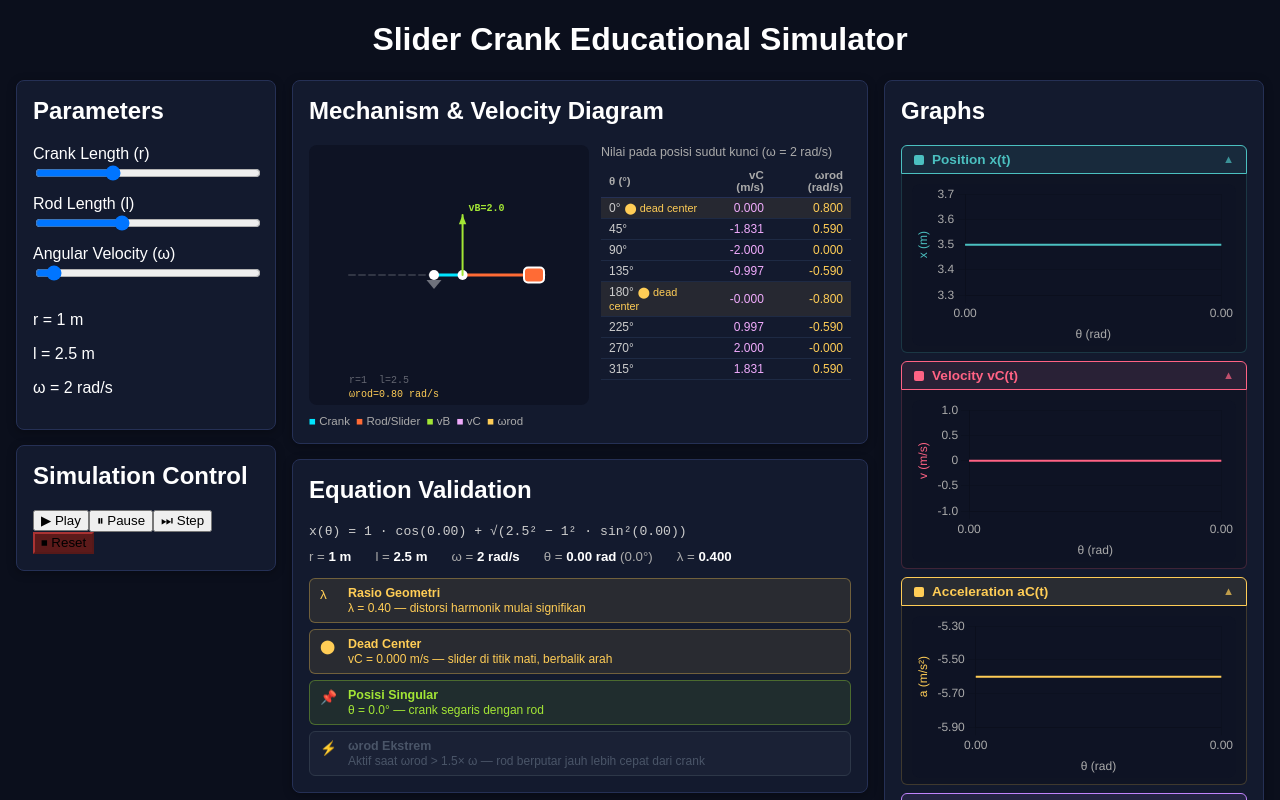
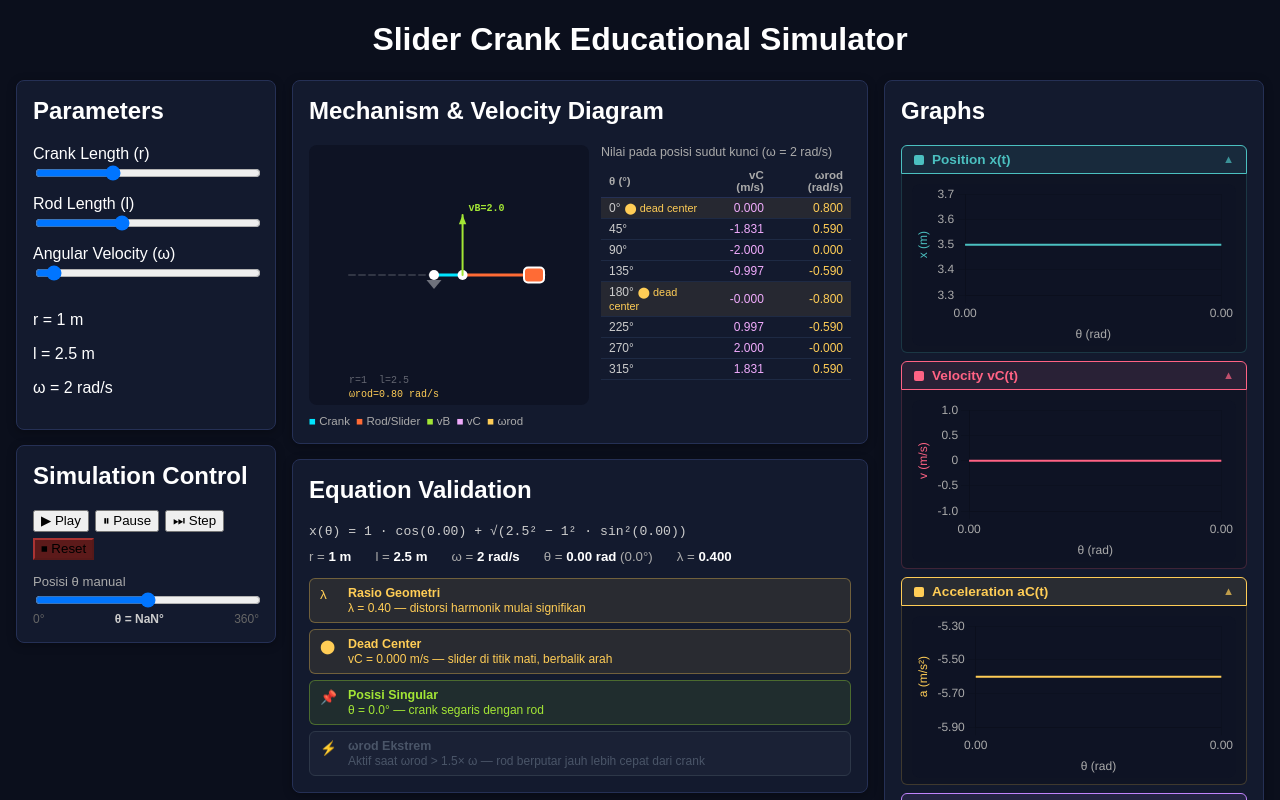
Before and after one commit to raihanrr17/Simulasi-Slider-Crank, a React (Vite) app: page / in a window 1280 px wide. Shown: the top 800 px of the page. Built offline with nearby package versions, Linux system fonts and the light colour scheme.

Commit message:
Enhance SimulationControls with theta slider
Added a slider for manual position adjustment of theta, which is only active when the simulation is paused.

```diff
--- a/src/components/SimulationControl.jsx
+++ b/src/components/SimulationControl.jsx
@@ -1,15 +1,38 @@
-export default function SimulationControls({play,pause,step,reset,isPlaying}){
+export default function SimulationControls({ play, pause, step, reset, isPlaying, theta, setTheta }) {
+  const tDeg = ((theta % (2 * Math.PI)) + 2 * Math.PI) % (2 * Math.PI) * 180 / Math.PI
 
-return(
-
+  return (
     <div className="panel">
       <h2>Simulation Control</h2>
+
+      <div style={{ display: "flex", gap: 6, flexWrap: "wrap", marginBottom: 12 }}>
         <button onClick={play}>▶ Play</button>
         <button onClick={pause}>⏸ Pause</button>
         <button onClick={step}>⏭ Step</button>
         <button onClick={reset} style={{ background: "#5c1a1a", borderColor: "#a33" }}>⏹ Reset</button>
       </div>
 
+      {/* Slider posisi — hanya aktif saat pause */}
+      <div style={{ opacity: isPlaying ? 0.35 : 1, transition: "opacity 0.2s" }}>
+        <label style={{ fontSize: "0.82rem", color: isPlaying ? "#555" : "#aaa" }}>
+          Posisi θ manual {isPlaying && <span style={{ color: "#ff6384", fontSize: "0.72rem" }}>(pause dulu)</span>}
+        </label>
+        <input
+          type="range"
+          min="0" max="360" step="1"
+          value={Math.round(tDeg)}
+          disabled={isPlaying}
+          onChange={e => setTheta(parseFloat(e.target.value) * Math.PI / 180)}
+          style={{ width: "100%", marginBottom: 4, cursor: isPlaying ? "not-allowed" : "pointer" }}
+        />
+        <div style={{ display: "flex", justifyContent: "space-between", fontSize: "0.75rem", color: "#666" }}>
+          <span>0°</span>
+          <span style={{ color: isPlaying ? "#555" : "#ccc", fontWeight: "bold" }}>
+            θ = {Math.round(tDeg)}°
+          </span>
+          <span>360°</span>
+        </div>
+      </div>
+    </div>
   )
-
 }
```
Lines whose indentation alone changed are shown as unchanged.
